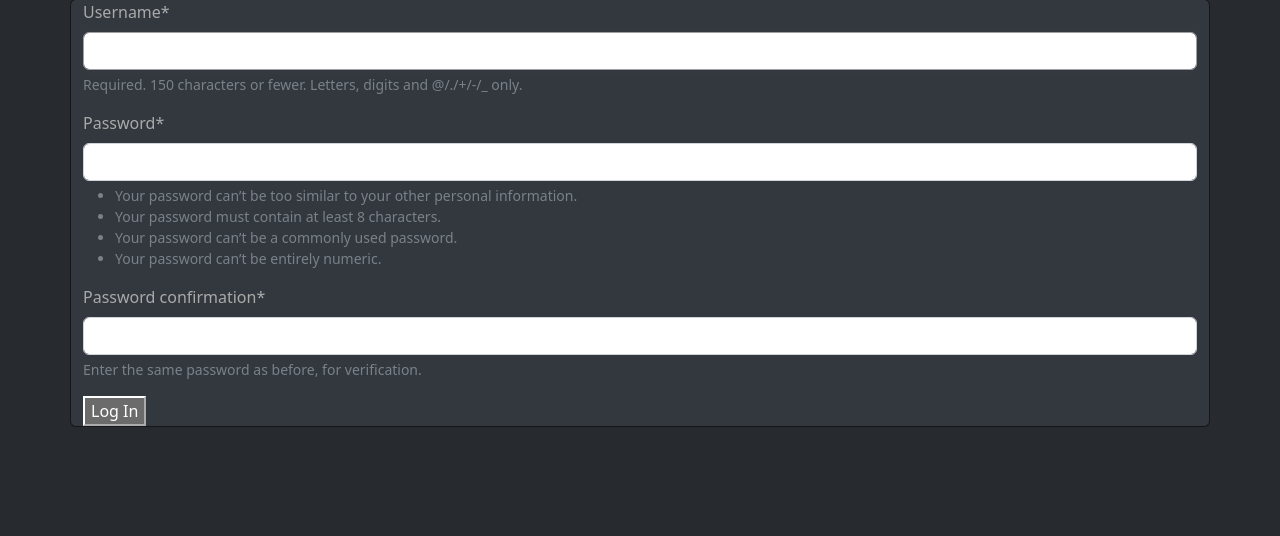
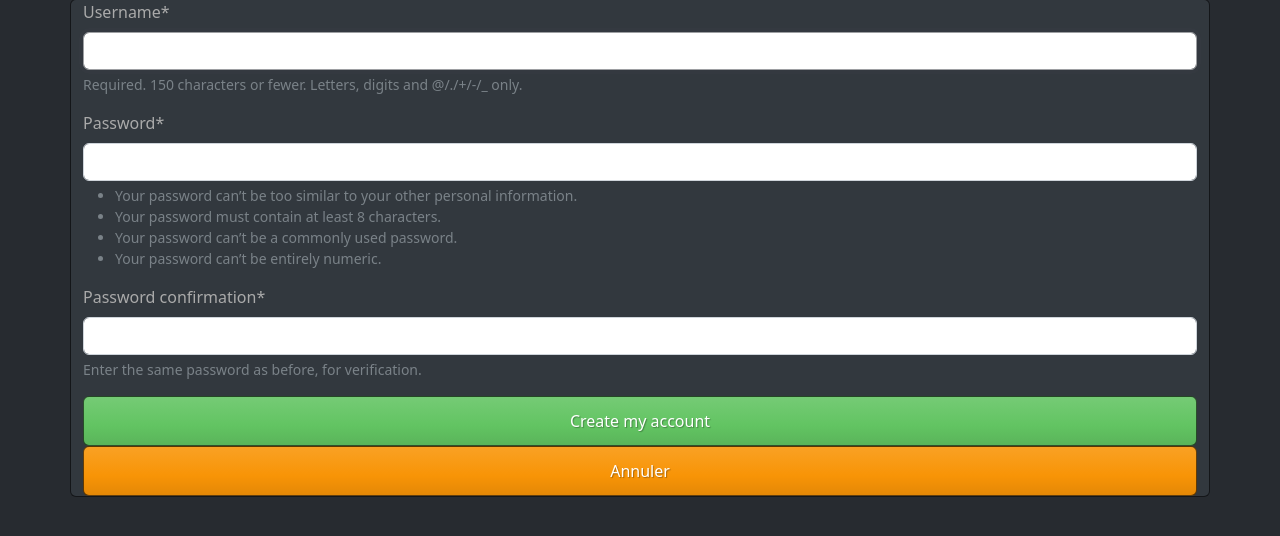
Before and after one commit to NVendrisse/P9-LITReview, a Django app: page /new_account/ in a window 1280 px wide. Shown: the part 173-709 px from the top of the page. Run offline with Django 4.2, Linux system fonts and the light colour scheme; some libraries are stand-ins or nearby versions.

Commit message:
Creating account update

```diff
--- a/authentification/templates/new_account.html
+++ b/authentification/templates/new_account.html
@@ -9,8 +9,9 @@
     <form method="post">
         {{ form|crispy }}
         {% csrf_token %}
-        <button type="submit">Log In</button>
+        <button type="submit" class="btn btn-success btn-block">Create my account</button>
     </form>
+    <a href="{% url 'login' %}"><button class="btn btn-warning btn-block">Annuler</button></a>
 </div>
 </body>
 {% endblock content %}
```
